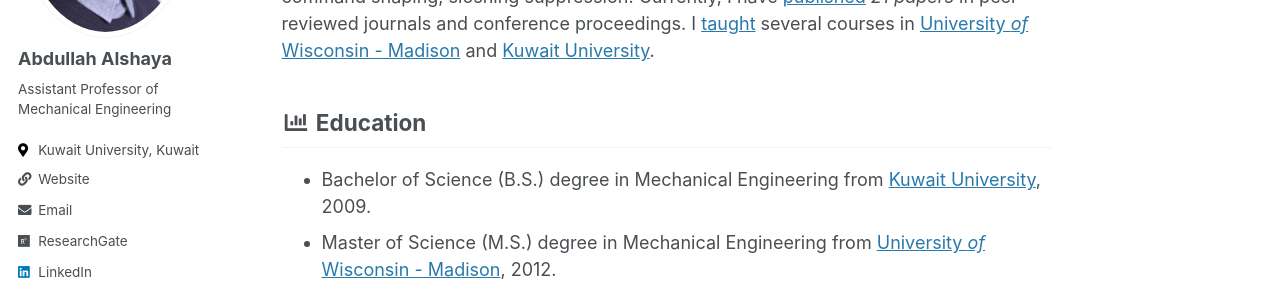
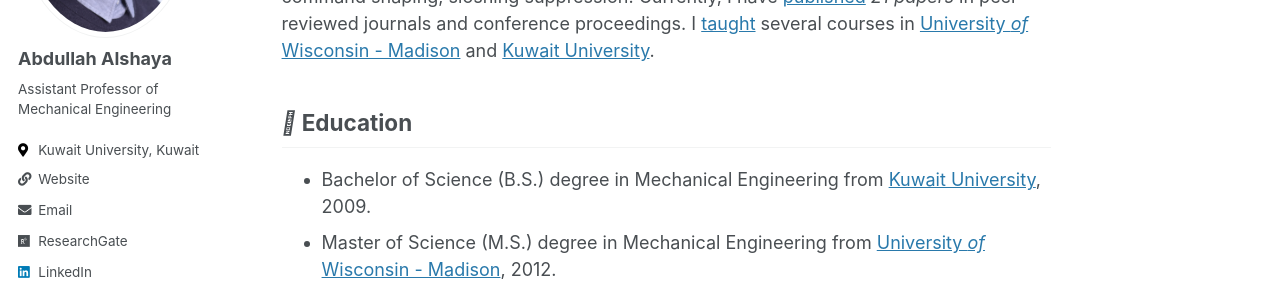
Before and after one commit to abdullah-alshaye/abdullah, a Jekyll site: the page built from _pages/about.md, in a window 1280 px wide and 900 px high, scrolled down 504 px. Shown: the part 233-527 px from the top of the window. Built offline with Jekyll 4.4.1, drawn with Linux system fonts in a browser that asks for light colours; some web fonts are replaced.

Commit message:
update about

```diff
--- a/_pages/about.md
+++ b/_pages/about.md
@@ -14,7 +14,7 @@
 
 My [research interests](research) include: (i) biomechanics: locomotion, orthopedics; (ii) solid mechanics: experimental stress analysis (Thermoelastic Stress Analysis, Digital Image Correlation), inverse analysis (material characterization); and (iii) vibration control: command shaping, sloshing suppression. Currently, I have [published](publications) *21 papers* in peer-reviewed journals and conference proceedings. I [taught](teaching) several courses in [University *of* Wisconsin - Madison](https://www.wisc.edu/) and [Kuwait University](http://kuweb.ku.edu.kw/ku/index.htm).
 
-## <i class="fas fa-fw fa-chart-bar" aria-hidden="true"></i> Education
+## <i class="fa-solid fa-graduation-cap" aria-hidden="true"></i> Education
 {: #Education }
 - Bachelor of Science (B.S.) degree in Mechanical Engineering from [Kuwait University](http://kuweb.ku.edu.kw/ku/index.htm), 2009.
 - Master of Science (M.S.) degree in Mechanical Engineering from [University *of* Wisconsin - Madison](https://www.wisc.edu/), 2012.
```
